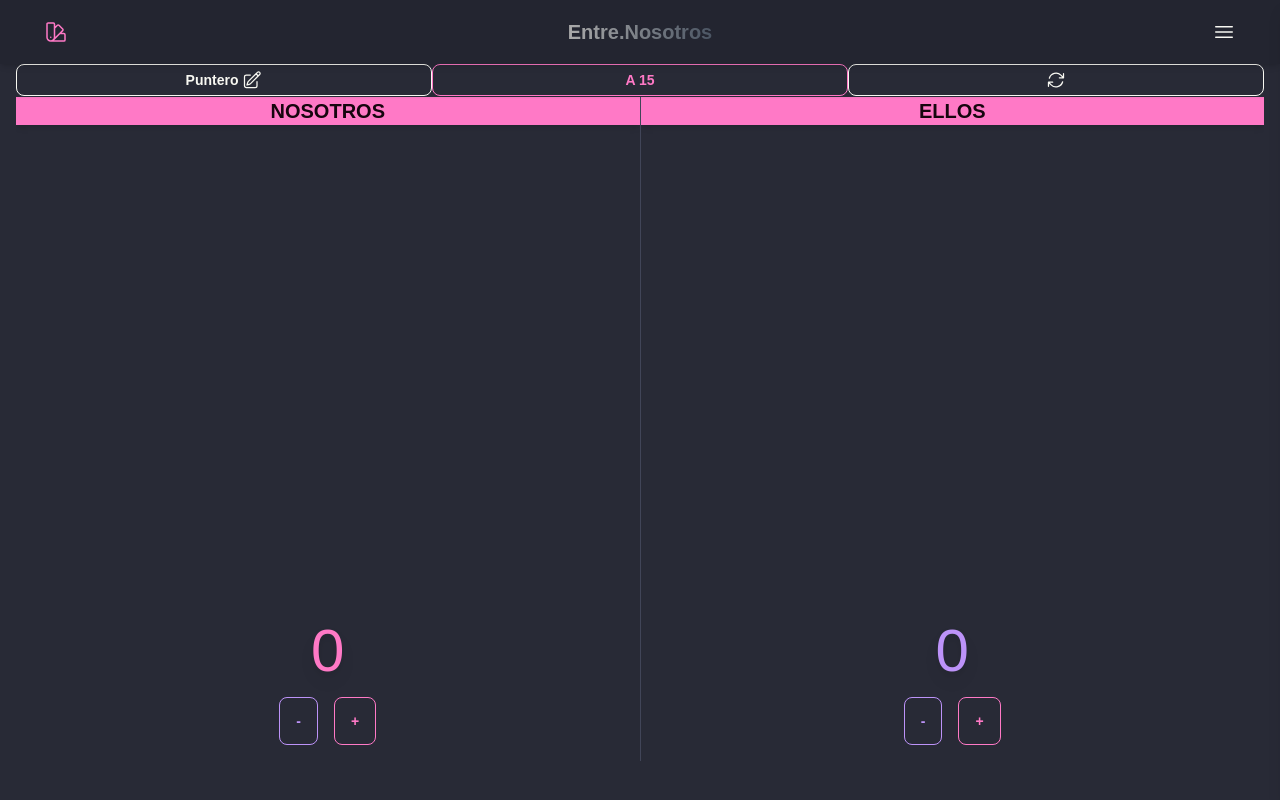
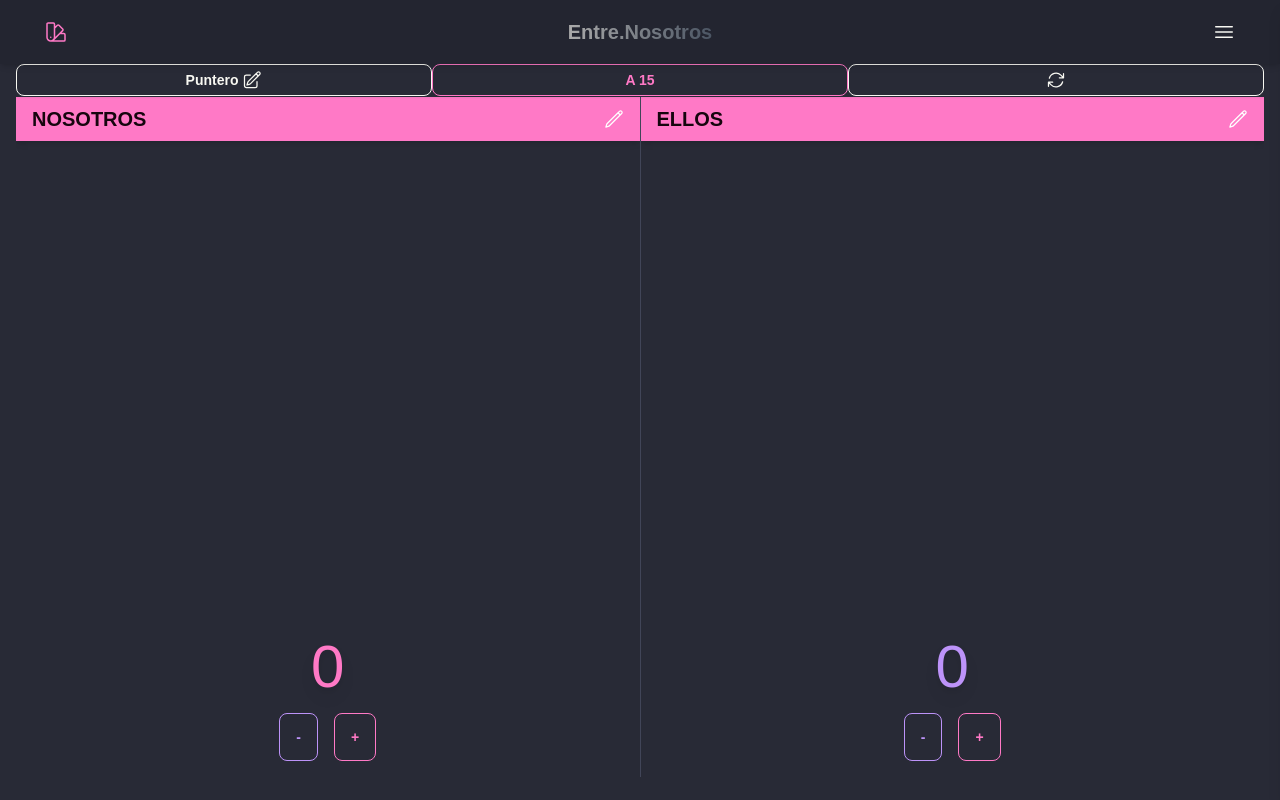
Before and after one commit to Gabito-17/Entre-Nosotros, a React (Create React App) app: page /truco/anotador in a window 1280 px wide. Built offline with nearby package versions, Linux system fonts and the light colour scheme; grey boxes are pictures that could not be loaded.

Commit message:
correcciones

```diff
--- a/src/components/Truco/PanelEquipo.tsx
+++ b/src/components/Truco/PanelEquipo.tsx
@@ -5,26 +5,33 @@ import { useGameTrucoStore } from "../../stores/useGameTrucoStore.ts";
 import { ScoreDisplay } from "./ScoreDisplay.tsx";
 import { motion, AnimatePresence } from "framer-motion";
 import { scoreUp, scoreDown } from "../../lib/Animations.ts";
+import { PencilIcon } from "@heroicons/react/24/outline";
 
 interface PanelEquipoProps {
   equipo: "equipo1" | "equipo2";
-  nombre: string;
 }
 
-export default function PanelEquipo({ equipo, nombre }: PanelEquipoProps) {
+export default function PanelEquipo({ equipo }: PanelEquipoProps) {
   const score = useGameTrucoStore((state) =>
     equipo === "equipo1" ? state.score1 : state.score2
   );
+  const nombre = useGameTrucoStore((state) =>
+    equipo === "equipo1" ? state.nombre1 : state.nombre2
+  );
+  const setNombre = useGameTrucoStore((state) => state.setNombre);
   const addPoint = useGameTrucoStore((state) => state.addPoint);
+
+  const [editing, setEditing] = useState(false);
+  const [tempNombre, setTempNombre] = useState(nombre);
 
   const [animationKey, setAnimationKey] = useState(score);
   const [isIncrement, setIsIncrement] = useState(true);
   const prevScoreRef = useRef(score);
 
+  const inputRef = useRef<HTMLInputElement>(null);
+  const upSound = useRef<HTMLAudioElement | null>(null);
+
   const color = nombre === "NOSOTROS" ? "text-primary" : "text-secondary";
-
-  // Audio refs
-  const upSound = useRef<HTMLAudioElement | null>(null);
 
   useEffect(() => {
     upSound.current = new Audio("/assets/sounds/point-Sound.wav");
@@ -36,7 +43,7 @@ export default function PanelEquipo({ equipo, nombre }: PanelEquipoProps) {
       setIsIncrement(isUp);
       setAnimationKey(score);
 
-      const sound = isUp ? upSound.current : upSound.current;
+      const sound = upSound.current;
       if (sound) {
         sound.currentTime = 0;
         sound.play().catch(() => {});
@@ -50,10 +57,42 @@ export default function PanelEquipo({ equipo, nombre }: PanelEquipoProps) {
     addPoint(equipo, delta);
   };
 
+  const handleEdit = () => {
+    setTempNombre(nombre); // reset to current in case it was changed elsewhere
+    setEditing(true);
+    setTimeout(() => inputRef.current?.focus(), 50);
+  };
+
+  const confirmEdit = () => {
+    setEditing(false);
+    if (tempNombre.trim() !== "") {
+      setNombre(equipo, tempNombre.trim());
+    }
+  };
+
   return (
     <div className="flex-1 overflow-hidden flex flex-col">
-      <div className="w-full text-center bg-primary uppercase font-bold text-primary-content text-xl shadow-md">
-        {nombre}
+      <div className="w-full bg-primary text-primary-content text-xl shadow-md px-4 py-2 flex items-center justify-between uppercase font-bold">
+        {editing ? (
+          <input
+            ref={inputRef}
+            type="text"
+            className="input input-sm text-black w-full mr-2"
+            value={tempNombre}
+            onChange={(e) => setTempNombre(e.target.value)}
+            onBlur={confirmEdit}
+            onKeyDown={(e) => {
+              if (e.key === "Enter") confirmEdit();
+            }}
+          />
+        ) : (
+          <>
+            <span>{nombre}</span>
+            <button onClick={handleEdit} className="ml-2">
+              <PencilIcon className="h-5 w-5 text-white hover:text-base-300" />
+            </button>
+          </>
+        )}
       </div>
 
       <div className="w-full flex justify-center overflow-y-auto">
--- a/src/components/Truco/TanteadorTruco.tsx
+++ b/src/components/Truco/TanteadorTruco.tsx
@@ -21,7 +21,7 @@ export default function TanteadorTruco() {
       const nombre = winner === "equipo1" ? "NOSOTROS" : "ELLOS";
       openGameOverModal(nombre);
     }
-  }, [winner]);
+  }, [winner, openGameOverModal]);
 
   return (
     <div>
@@ -43,7 +43,7 @@ export default function TanteadorTruco() {
           initial="hidden"
           animate="visible"
         >
-          <PanelEquipo equipo="equipo1" nombre="NOSOTROS" />
+          <PanelEquipo equipo="equipo1" />
         </motion.div>
 
         <motion.div
@@ -52,7 +52,7 @@ export default function TanteadorTruco() {
           initial="hidden"
           animate="visible"
         >
-          <PanelEquipo equipo="equipo2" nombre="ELLOS" />
+          <PanelEquipo equipo="equipo2" />
         </motion.div>
       </div>
 
--- a/src/stores/useGameTrucoStore.ts
+++ b/src/stores/useGameTrucoStore.ts
@@ -11,11 +11,16 @@ interface GameTrucoState {
   score2: number;
   winner: Winner;
 
+  nombre1: string;
+  nombre2: string;
+
   toggleMaxScore: () => void;
   setPointStyle: (style: PointStyle) => void;
 
   addPoint: (team: "equipo1" | "equipo2", amount?: number) => void;
   resetScores: () => void;
+
+  setNombre: (team: "equipo1" | "equipo2", nombre: string) => void;
 }
 
 export const useGameTrucoStore = create<GameTrucoState>()(
@@ -26,6 +31,9 @@ export const useGameTrucoStore = create<GameTrucoState>()(
     score1: 0,
     score2: 0,
     winner: null,
+
+    nombre1: "NOSOTROS",
+    nombre2: "ELLOS",
 
     toggleMaxScore: () => {
       const newMax = get().maxScore === 15 ? 30 : 15;
@@ -64,9 +72,17 @@ export const useGameTrucoStore = create<GameTrucoState>()(
         score2: 0,
         winner: null,
       }),
+
+    setNombre: (team, nombre) =>
+      set((state) =>
+        team === "equipo1"
+          ? { nombre1: nombre }
+          : { nombre2: nombre }
+      ),
   }),
   {
-      name: "truco-config",
+    name: "truco-config", // sigue siendo tu clave de almacenamiento
   }
 )
+
 );
```
Lines whose indentation alone changed are shown as unchanged.
